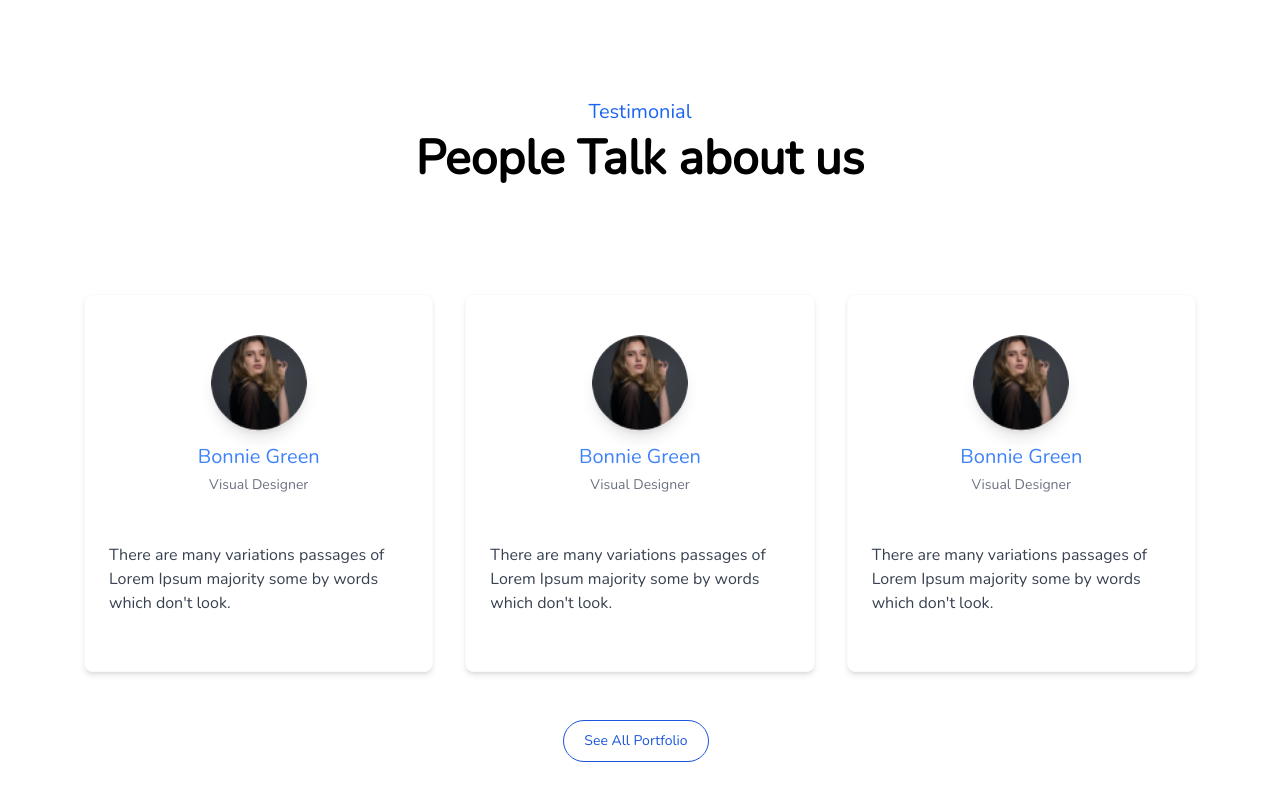
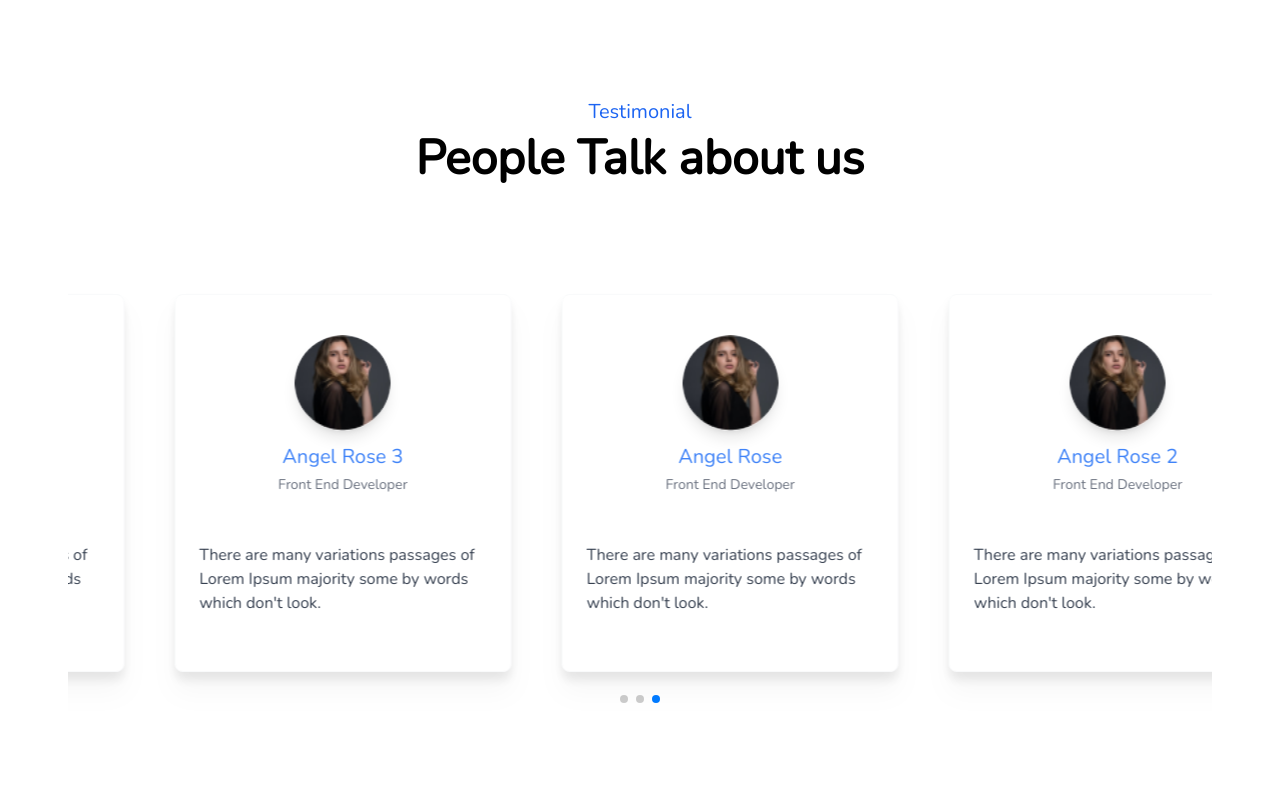
Before and after one commit to AlbertBislimi/react-project, a React (Create React App) app: page / in a window 1280 px wide. Shown: the part 4027-4827 px from the top of the page. After the commit the page ends 4787 px from the top, so only its background shows below. Built offline with nearby package versions, Linux system fonts and the light colour scheme.

Commit message:
sliderTesimonial

```diff
--- a/package.json
+++ b/package.json
@@ -12,6 +12,7 @@
     "react-dom": "^18.2.0",
     "react-icons": "^4.4.0",
     "react-scripts": "^5.0.1",
+    "swiper": "^8.3.2",
     "web-vitals": "^2.1.4"
   },
   "scripts": {
--- /dev/null
+++ b/src/components/testimonial/Data.jsx
@@ -0,0 +1,25 @@
+import testimonial from '../../assets/testimonial.png'
+
+export const Data = [
+    {
+        id: 1,
+        image: testimonial,
+        title: "Angel Rose",
+        job: "Front End Developer",
+        description: "There are many variations passages of Lorem Ipsum majority some by words which don't look."
+    },
+    {
+        id: 2,
+        image: testimonial,
+        title: "Angel Rose 2",
+        job: "Front End Developer",
+        description: "There are many variations passages of Lorem Ipsum majority some by words which don't look."
+    },
+    {
+        id: 3,
+        image: testimonial,
+        title: "Angel Rose 3",
+        job: "Front End Developer",
+        description: "There are many variations passages of Lorem Ipsum majority some by words which don't look."
+    }
+]
--- a/src/components/testimonial/Testimonial.jsx
+++ b/src/components/testimonial/Testimonial.jsx
@@ -1,5 +1,13 @@
 import React from 'react';
+import { Data } from "./Data"
 import testimonial from '../../assets/testimonial.png'
+// Import Swiper React components
+import { Swiper, SwiperSlide } from "swiper/react";
+// Import Swiper styles
+import "swiper/css";
+import "swiper/css/pagination";
+// import required modules
+import { Autoplay, Pagination } from "swiper";
 
 const Testimonial = () => {
   return (
@@ -10,46 +18,48 @@ const Testimonial = () => {
                 <h3 className='text-3xl font-bold py-2 sm:text-5xl text-black text-center'>People Talk about us</h3>
             </div>
 
-          <div className='grid grid-cols-1 lg:grid-cols-3 gap-x-8 gap-y-16 px-4 pt-10 sm:pt-10 text-black'>
-
-            <div className="w-full bg-white rounded-lg border border-gray-50 shadow-md dark:bg-gray-800 dark:border-gray-700 pt-10">
-                <div className="flex flex-col items-center pb-8">
+            <Swiper className='grid grid-cols-1 lg:grid-cols-3 gap-x-8 gap-y-16 px-4 py-12 sm:pt-10 text-black'
+                        loop={true}
+                        grabCursor={true}
+                        spaceBetween={24}
+                        pagination={{
+                        clickable: true,
+                        }}
+                        autoplay={{
+                            delay: 3000,
+                            disableOnInteraction: false,
+                        }}
+                        breakpoints={{
+                        640: {
+                            slidesPerView: 1,
+                            spaceBetween: 20,
+                        },
+                        768: {
+                            slidesPerView: 2,
+                            spaceBetween: 40,
+                        },
+                        1024: {
+                            slidesPerView: 3,
+                            spaceBetween: 50,
+                        },
+                        }}
+                        modules={[Autoplay, Pagination]}
+            >
+                {Data.map(({id, image, title, job, description }) => {
+                    return (
+                        <SwiperSlide className="w-full bg-white rounded-lg border border-gray-50 drop-shadow-xl dark:bg-gray-800 dark:border-gray-700 pt-10" >
+                            <div className="flex flex-col items-center pb-8" key={id}>
                                 <img className="mb-3 w-24 h-24 rounded-full shadow-lg" src={testimonial} alt="Bonnie"/>
-                    <h5 className="mb-1 text-xl font-medium text-blue-500 dark:text-white">Bonnie Green</h5>
-                    <span className="text-sm text-gray-500 dark:text-gray-400">Visual Designer</span>
+                                <h5 className="mb-1 text-xl font-medium text-blue-500 dark:text-white">{title}</h5>
+                                <span className="text-sm text-gray-500 dark:text-gray-400">{job}</span>
                                 <div className="flex mt-4 space-x-3 md:mt-6">
-                        <p className="m-6 font-normal text-gray-700 dark:text-gray-400">There are many variations passages of Lorem Ipsum majority some by words which don't look.</p>
+                                    <p className="m-6 font-normal text-gray-700 dark:text-gray-400">{description}</p>
                                 </div>
                             </div>
-            </div>
-
-            <div className="w-full bg-white rounded-lg border border-gray-50 shadow-md dark:bg-gray-800 dark:border-gray-700 pt-10">
-                <div className="flex flex-col items-center pb-8">
-                    <img className="mb-3 w-24 h-24 rounded-full shadow-lg" src={testimonial} alt="Bonnie"/>
-                    <h5 className="mb-1 text-xl font-medium text-blue-500 dark:text-white">Bonnie Green</h5>
-                    <span className="text-sm text-gray-500 dark:text-gray-400">Visual Designer</span>
-                    <div className="flex mt-4 space-x-3 md:mt-6">
-                        <p className="m-6 font-normal text-gray-700 dark:text-gray-400">There are many variations passages of Lorem Ipsum majority some by words which don't look.</p>
-                    </div>
-                </div>
-            </div>
-
-            <div className="w-full bg-white rounded-lg border border-gray-50 shadow-md dark:bg-gray-800 dark:border-gray-700 pt-10">
-                <div className="flex flex-col items-center pb-8">
-                    <img className="mb-3 w-24 h-24 rounded-full shadow-lg" src={testimonial} alt="Bonnie"/>
-                    <h5 className="mb-1 text-xl font-medium text-blue-500 dark:text-white">Bonnie Green</h5>
-                    <span className="text-sm text-gray-500 dark:text-gray-400">Visual Designer</span>
-                    <div className="flex mt-4 space-x-3 md:mt-6">
-                        <p className="m-6 font-normal text-gray-700 dark:text-gray-400">There are many variations passages of Lorem Ipsum majority some by words which don't look.</p>
-                    </div>
-                </div>
-            </div>
-            </div>
-
-            <div className='px-4 py-12 text-center'>
-                <button type="button" className="text-blue-700 hover:text-white border border-blue-700 hover:bg-blue-800 focus:ring-4 focus:outline-none focus:ring-blue-300 font-medium rounded-full text-sm px-5 py-2.5 text-center mr-2 mb-2 dark:border-blue-500 dark:text-blue-500 dark:hover:text-white dark:hover:bg-blue-600 dark:focus:ring-blue-800">See All Portfolio</button>
-          </div>
-
+                        </SwiperSlide>
+                    );
+                })}
+            </Swiper>
         </div>
     </div>
   );
```
Also changed, not shown: 1 other file (tests, documents, lock files or other folders). Lines whose indentation alone changed are shown as unchanged.
